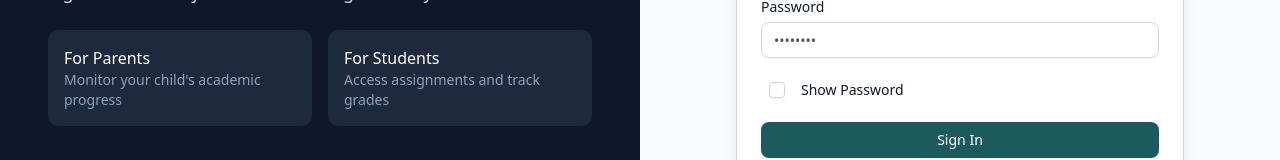
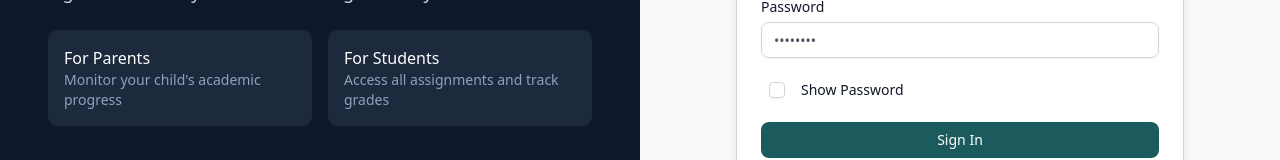
Before and after one commit to michaelajao/school_management_frontend, a Next.js app: page /auth/signin in a window 1280 px wide. Shown: the part 386-546 px from the top of the page. Built offline with nearby package versions, Linux system fonts and the light colour scheme.

Commit message:
testing adds

```diff
--- a/app/auth/signin/page.tsx
+++ b/app/auth/signin/page.tsx
@@ -23,7 +23,7 @@
             </div>
             <div className="bg-slate-800 p-4 rounded-lg flex-1">
               <h3 className="font-medium">For Students</h3>
-              <p className="text-sm text-slate-400">Access assignments and track grades</p>
+              <p className="text-sm text-slate-400">Access all assignments and track grades</p>
             </div>
           </div>
         </div>
```
